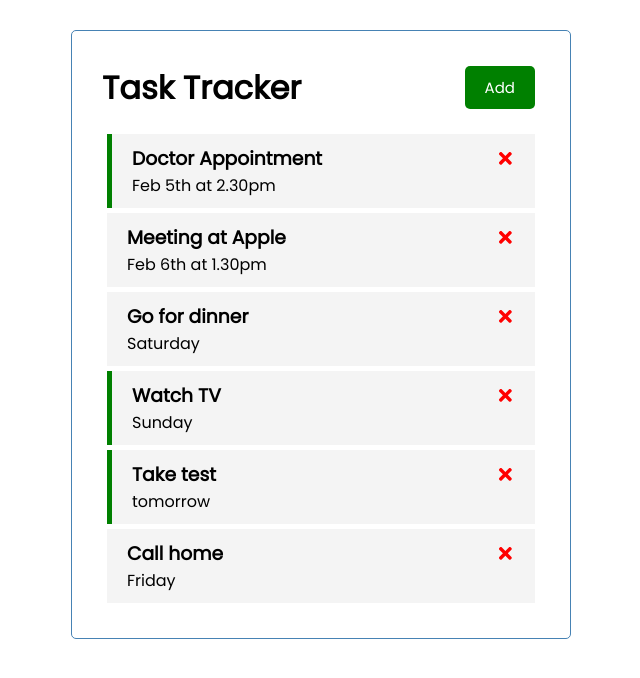
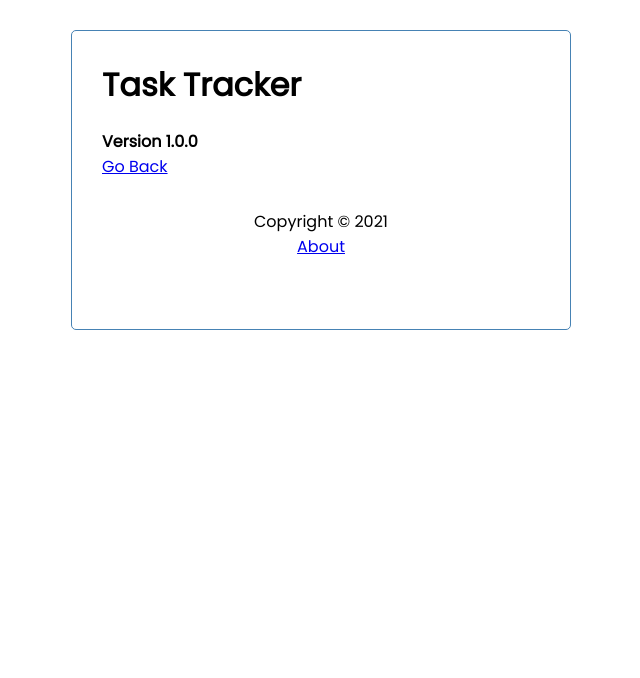
Before and after one commit to kcferry/react-task-manager, a React (Create React App) app: page /about in a window 1280 px wide. Shown: the top 678 px of the page, without its empty margins (319-959 px from the left). Built offline with nearby package versions, Linux system fonts and the light colour scheme; data requests are answered from the project's data file.

Commit message:
Added react router & about page

```diff
--- a/db.json
+++ b/db.json
@@ -1,17 +1,5 @@
 {
   "tasks": [
-    {
-      "id": 1,
-      "text": "Doctor Appointment",
-      "day": "Feb 5th at 2.30pm",
-      "reminder": true
-    },
-    {
-      "id": 2,
-      "text": "Meeting at Apple",
-      "day": "Feb 6th at 1.30pm",
-      "reminder": false
-    },
     {
       "text": "Go for dinner",
       "day": "Saturday",
@@ -29,12 +17,6 @@
       "day": "tomorrow",
       "reminder": true,
       "id": 6
-    },
-    {
-      "text": "Call home",
-      "day": "Friday",
-      "reminder": false,
-      "id": 7
     }
   ]
 }
--- a/package.json
+++ b/package.json
@@ -10,6 +10,7 @@
     "react": "^17.0.1",
     "react-dom": "^17.0.1",
     "react-icons": "^4.1.0",
+    "react-router-dom": "^5.2.0",
     "react-scripts": "4.0.1",
     "uuid": "^8.3.2",
     "web-vitals": "^0.2.4"
--- a/src/App.js
+++ b/src/App.js
@@ -1,8 +1,11 @@
 import { useState, useEffect } from 'react'
+import { BrowserRouter as Router, Route} from 'react-router-dom'
 //import { v4 as uuidv4 } from 'uuid';
 import Header from './components/Header'
 import Tasks from './components/Tasks'
 import AddTask from './components/AddTask'
+import Footer from './components/Footer'
+import About from './components/About'
 
 function App() {
   const [showAddTask, setShowAddTask] = useState(false)
@@ -83,22 +86,32 @@
   }
 
   return (
+    <Router>
+
     <div className="container">
 
       <Header onAdd={() => setShowAddTask(!showAddTask)}
       showAdd={showAddTask} />
 
-      {showAddTask && <AddTask onAdd={addTask}/> }
+      <Route path='/' exact render={(props) => (
+        <>
+          { showAddTask && <AddTask onAdd={addTask}/> }
 
-      {tasks.length > 0 ? (
-        <Tasks tasks={tasks}
-        onDelete={deleteTask}
-        onToggle={toggleReminder}
-        />
-      ) : (
-          'No Tasks To Show')}
+          { tasks.length > 0 ? (
+            <Tasks tasks={tasks}
+            onDelete={deleteTask}
+            onToggle={toggleReminder}
+            />
+          ) : (
+              'No Tasks To Show') }
+        </>
+      )} />
+      <Route path='/about' component={About} />
+      <Footer />
 
     </div>
+
+    </Router>
   );
 }
 
--- /dev/null
+++ b/src/components/About.js
@@ -0,0 +1,12 @@
+import { Link } from 'react-router-dom'
+
+const About = () => {
+    return (
+        <div>
+           <h4>Version 1.0.0</h4>
+           <Link to="/">Go Back</Link>
+        </div>
+    )
+}
+
+export default About
--- /dev/null
+++ b/src/components/Footer.js
@@ -0,0 +1,12 @@
+import { Link } from 'react-router-dom'
+
+const footer = () => {
+    return (
+        <footer>
+            <p>Copyright &copy; 2021</p>
+            <Link to="/about">About</Link>
+        </footer>
+    )
+}
+
+export default footer
--- a/src/components/Header.js
+++ b/src/components/Header.js
@@ -1,16 +1,18 @@
 import PropTypes from 'prop-types'
+import { useLocation } from 'react-router-dom'
 import Button from './Button'
 
 const Header = ({ title, onAdd, showAdd }) => {
+    const location = useLocation()
 
     return (
         <header className='header'>
             <h1>{title}</h1>
-            <Button
+            {location.pathname === '/' && <Button
                 color={showAdd ? 'red' : 'green'}
                 text={showAdd ? 'Close' : 'Add'}
                 onClick={onAdd}
-            />
+            />}
         </header>
     )
 }
```
Also changed, not shown: 2 other files (tests, documents, lock files or other folders).
